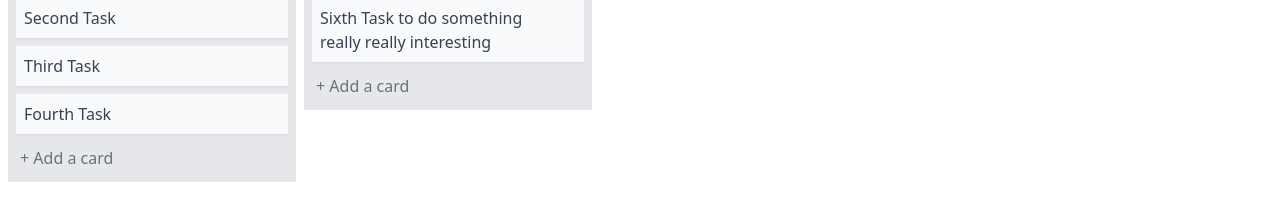
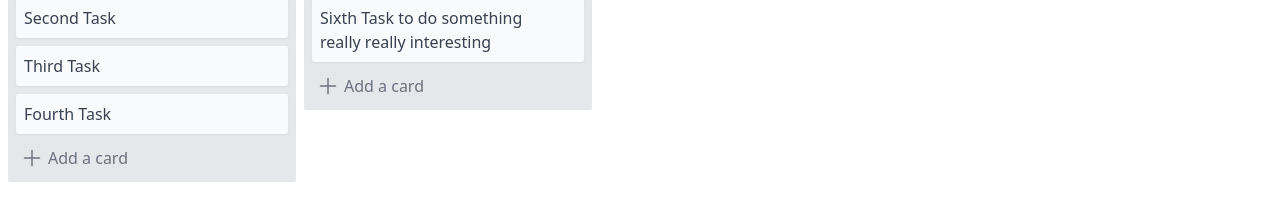
Before and after one commit to LBHCallumM/fusion-planner-frontend, a Next.js app: page /boards/1 in a window 1280 px wide. Shown: the part 218-438 px from the top of the page. Built offline with nearby package versions, Linux system fonts and the light colour scheme.

Commit message:
Add Icon for add card button

```diff
--- a/src/features/board/Column/index.tsx
+++ b/src/features/board/Column/index.tsx
@@ -53,10 +53,15 @@ const Column = ({ column, cards }: Props) => {
 
         <div>
           <button
-            className="block w-full rounded-sm py-1 px-1 mt-2 hover:bg-gray-300 text-left text-gray-500 hover:text-gray-700"
+            className="flex w-full items-center rounded-sm py-1 px-1 mt-2 hover:bg-gray-300 text-left text-gray-500 hover:text-gray-700"
             onClick={handleAddCard}
           >
-            + Add a card
+            <svg xmlns="http://www.w3.org/2000/svg" fill="none" viewBox="0 0 24 24" strokeWidth={1.5} stroke="currentColor" className="w-6 h-6">
+  <path strokeLinecap="round" strokeLinejoin="round" d="M12 4.5v15m7.5-7.5h-15" />
+</svg>
+
+
+           <span className="ml-1">Add a card</span>
           </button>
         </div>
       </div>
```
